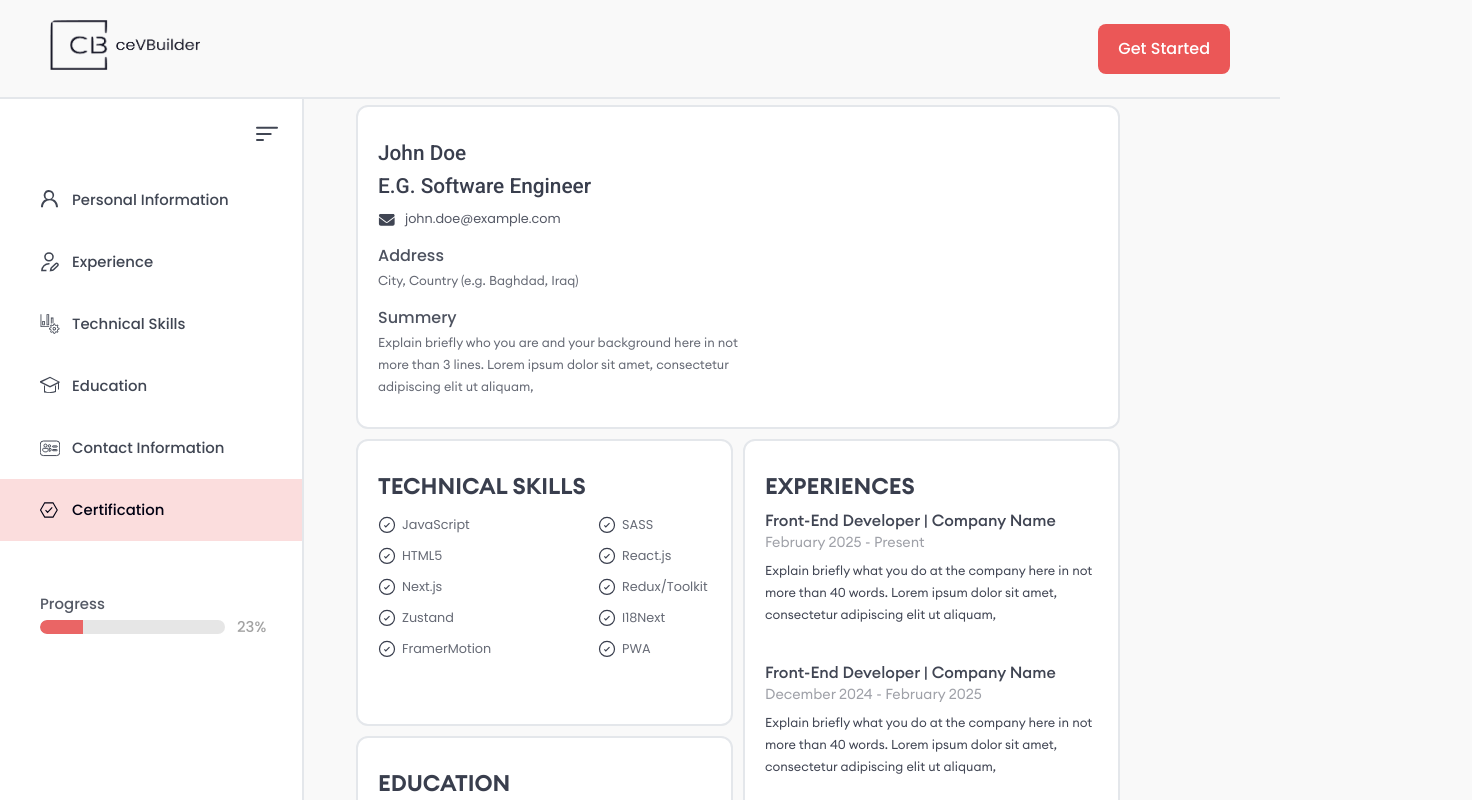
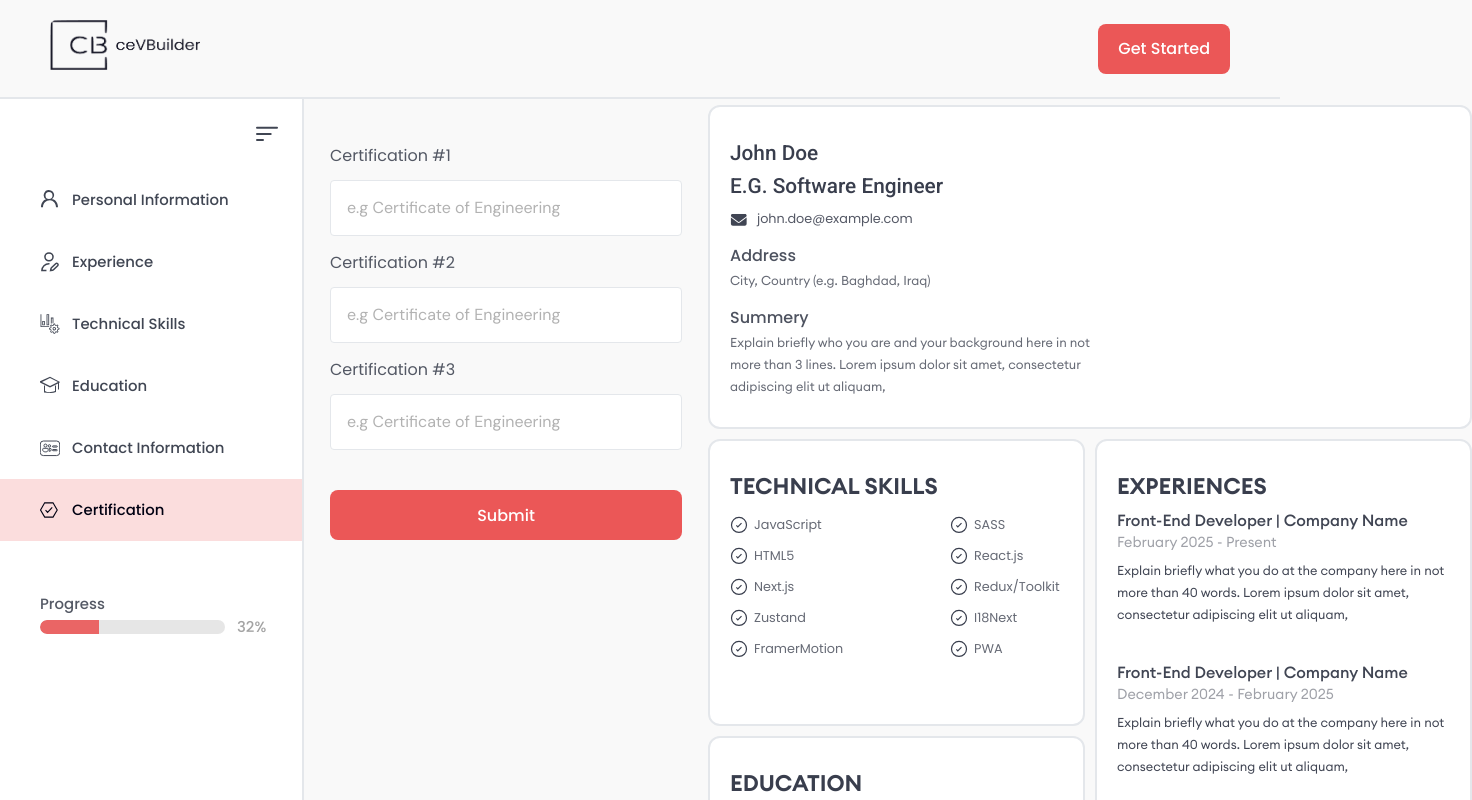
Before and after one commit to Moamal-2000/resume-builder, a Next.js app: page /builder/certification in a window 1280 px wide. Shown: the top 800 px of the page, 1472 px wide, since content can reach past the window. Built offline with nearby package versions, Linux system fonts and the light colour scheme.

Commit message:
feat(CertificationForm): render certification fields in /builder/certification route

```diff
--- /dev/null
+++ b/src/components/BuilderPage/SubPages/CertificationPage/CertificationForm/CertificationForm.jsx
@@ -0,0 +1,33 @@
+"use client";
+
+import Button from "@/components/Shared/Buttons/Button/Button";
+import BuilderInputs from "@/components/Shared/Inputs/BuilderInputs/BuilderInputs";
+import { useRouter } from "next/navigation";
+import s from "./CertificationForm.module.scss";
+
+const CertificationForm = () => {
+  const router = useRouter();
+
+  function handleSubmit(event) {
+    event.preventDefault();
+
+    const isValidForm = event.target.checkValidity();
+    if (!isValidForm) return;
+
+    router.push("/download");
+  }
+
+  return (
+    <form className={s.certificationForm} onSubmit={handleSubmit}>
+      <div className={s.inputs}>
+        <BuilderInputs inputGroupKey="certificationInputs" />
+      </div>
+
+      <Button fillWidth={true} type="submit">
+        Submit
+      </Button>
+    </form>
+  );
+};
+
+export default CertificationForm;
--- /dev/null
+++ b/src/components/BuilderPage/SubPages/CertificationPage/CertificationForm/CertificationForm.module.scss
@@ -0,0 +1,8 @@
+.certificationForm {
+  margin-top: 45px;
+  max-width: 352px;
+}
+
+.inputs {
+  margin-bottom: calc(25px + 15px); // Gap + Last Input's Margin
+}
--- a/src/components/BuilderPage/SubPages/CertificationPage/CertificationPage.jsx
+++ b/src/components/BuilderPage/SubPages/CertificationPage/CertificationPage.jsx
@@ -1,7 +1,12 @@
+import CertificationForm from "./CertificationForm/CertificationForm";
 import s from "./CertificationPage.module.scss";
 
 const CertificationPage = () => {
-  return <div className={s.certificationPage}></div>;
+  return (
+    <div className={s.certificationPage}>
+      <CertificationForm />
+    </div>
+  );
 };
 
 export default CertificationPage;
--- a/src/stores/forms.store/forms.store.js
+++ b/src/stores/forms.store/forms.store.js
@@ -1,6 +1,7 @@
 import { create } from "zustand";
 import { getUpdatedInputs } from "./methods";
 import {
+  certificationInputs,
   contactInfoInputs,
   educationInputs,
   experienceInputs,
@@ -14,6 +15,7 @@ export const useFormsStore = create((set, get) => ({
   skillsInputs,
   educationInputs,
   contactInfoInputs,
+  certificationInputs,
 
   updateInputValue: ({ name, value, type, isValidValue, inputGroupKey }) => {
     const inputs = get()[inputGroupKey];
--- a/src/stores/forms.store/states.js
+++ b/src/stores/forms.store/states.js
@@ -256,3 +256,36 @@ export const contactInfoInputs = [
     id: 8,
   },
 ];
+
+export const certificationInputs = [
+  {
+    label: "Certification #1",
+    name: "certification1",
+    type: "text",
+    value: "",
+    placeholder: "e.g Certificate of Engineering",
+    required: false,
+    isValidValue: true,
+    id: 1,
+  },
+  {
+    label: "Certification #2",
+    name: "certification2",
+    type: "text",
+    value: "",
+    placeholder: "e.g Certificate of Engineering",
+    required: false,
+    isValidValue: true,
+    id: 2,
+  },
+  {
+    label: "Certification #3",
+    name: "certification3",
+    type: "text",
+    value: "",
+    placeholder: "e.g Certificate of Engineering",
+    required: false,
+    isValidValue: true,
+    id: 3,
+  },
+];
```
